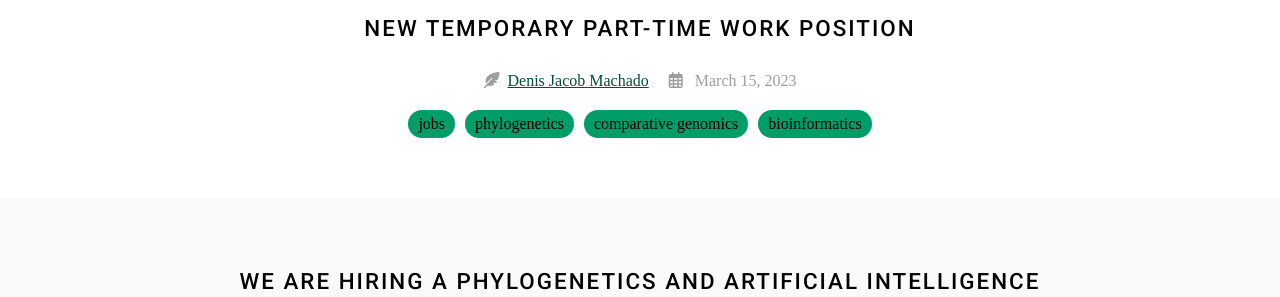
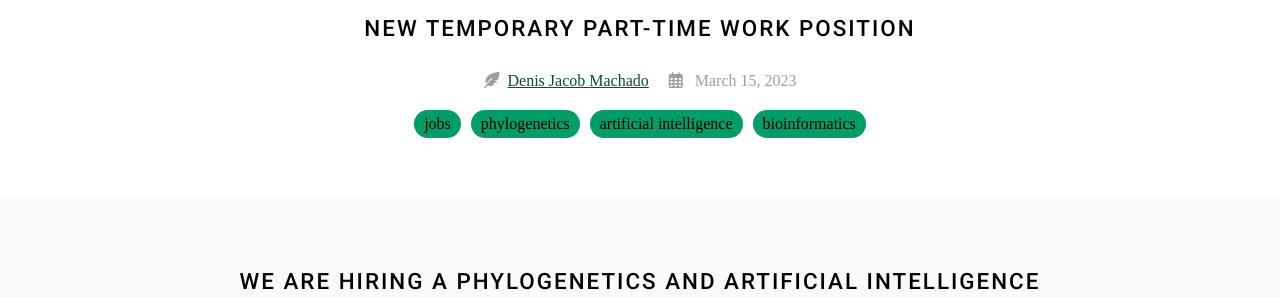
Before and after one commit to machadodj/machadodj.github.io, a Jekyll site: the page built from _posts/2023-03-15-STMP15.md, in a window 1280 px wide. Shown: the part 165-462 px from the top of the page. Built offline with Jekyll 4.4.1, drawn with Linux system fonts in a browser that asks for light colours; nearby versions of some CDN libraries; some web fonts are replaced.

Commit message:
Update 2023-03-15-STMP15.md

```diff
--- a/_posts/2023-03-15-STMP15.md
+++ b/_posts/2023-03-15-STMP15.md
@@ -3,7 +3,7 @@ title: New temporary part-time work position
 tags:
   - jobs
   - phylogenetics
-  - comparative genomics
+  - artificial intelligence
   - bioinformatics
 author: Denis Jacob Machado
 member: Denis_Jacob_Machado
```
